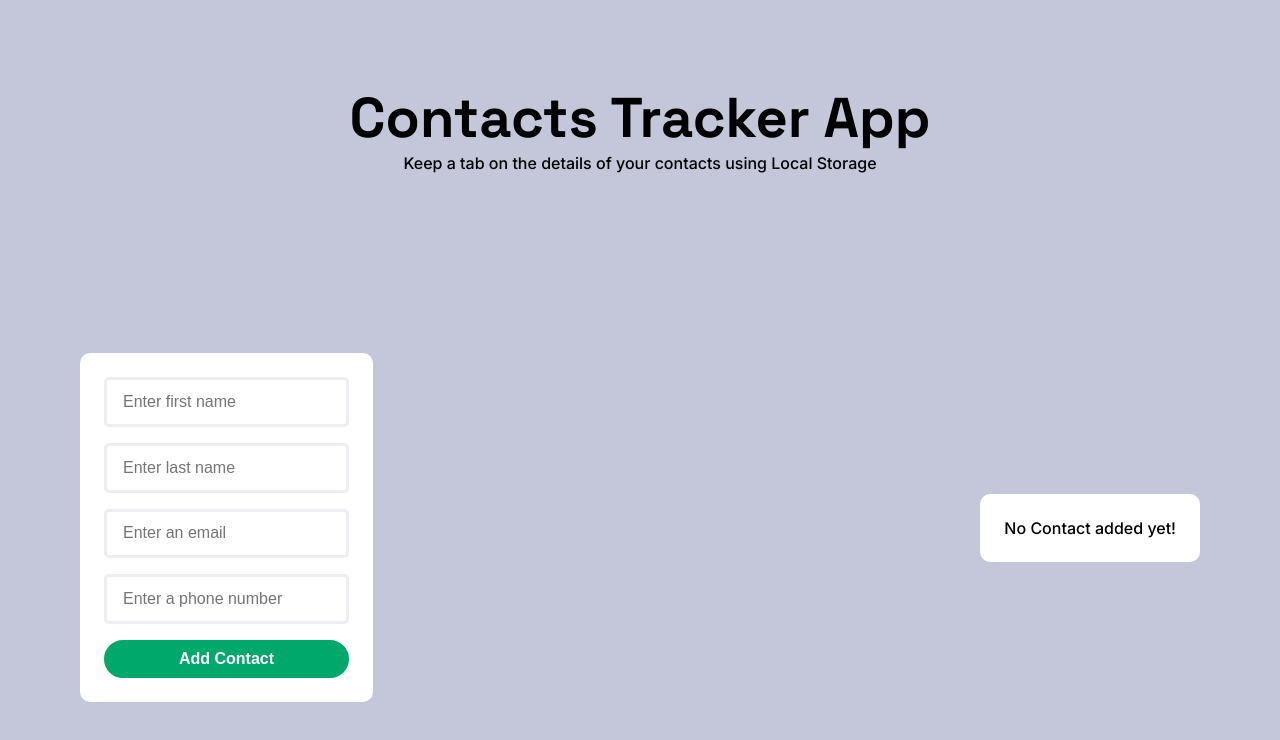
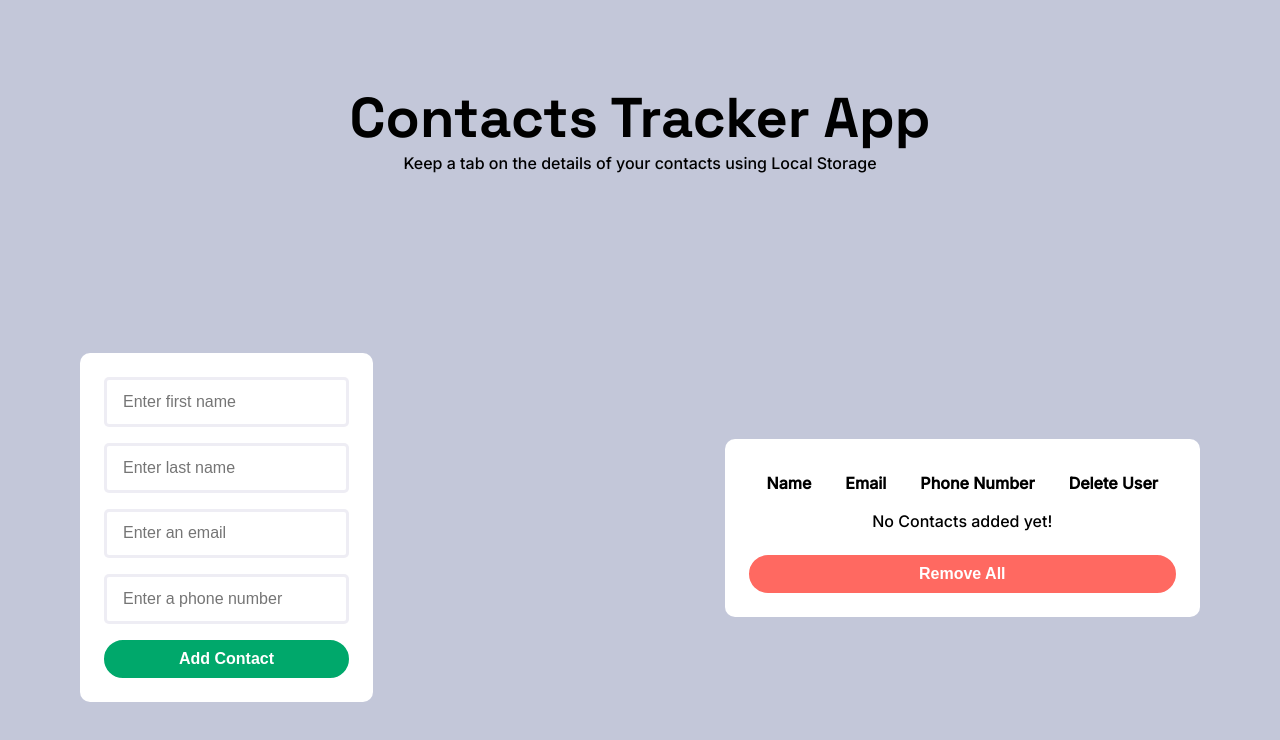
Before and after one commit to nabeelcodes/Contacts-Tracker, a React (Create React App) app: page / in a window 1280 px wide. Shown: the top 740 px of the page. Built offline with nearby package versions, Linux system fonts and the light colour scheme.

Commit message:
Updated logic and made necessary UI changes

```diff
--- a/src/App.js
+++ b/src/App.js
@@ -3,6 +3,7 @@ import { ContactsDisplay, ContactsForm, GenericContainer, GlobalStyles, MainCont
 
 // getting values from localStorage
 const getDataFromLocalStorage = () => {
+   // console.log(`getting data from LS...`);
    try {
       const dataFromLS = localStorage.getItem("ContactsList");
       if (dataFromLS === null) {
@@ -20,12 +21,12 @@ const App = () => {
 
    // run useEffect every time "contacts" array changes(new contact gets added), then push data to localStorage to update it
    useEffect(() => {
-      console.log(`data set to LS`);
+      // console.log(`data set to LS`);
       localStorage.setItem("ContactsList", JSON.stringify(contacts));
    }, [contacts]);
 
    // Delete a contact
-   const deleteUser = (userId) => {
+   const deleteContacts = (userId) => {
       if (contacts) {
          const filteredContacts = contacts.filter((eachContact) => {
             return eachContact.id !== userId;
@@ -44,7 +45,7 @@ const App = () => {
             </header>
             <GenericContainer>
                <ContactsForm userData={contacts} createUser={setContacts} />
-               <ContactsDisplay userData={contacts} deleteUser={deleteUser} deleteAll={setContacts} />
+               <ContactsDisplay userData={contacts} deleteUser={deleteContacts} deleteAll={setContacts} />
             </GenericContainer>
          </MainContainer>
       </>
--- a/src/components/ContactsDisplay.jsx
+++ b/src/components/ContactsDisplay.jsx
@@ -6,9 +6,6 @@ const ContactsDisplay = ({ userData, deleteUser, deleteAll }) => {
 
    return (
       <ContactsDisplayContainer>
-         {contactsListEmpty && <div>No Contact added yet!</div>}
-         {!contactsListEmpty && (
-            <>
          <table>
             <thead>
                <tr>
@@ -18,8 +15,11 @@ const ContactsDisplay = ({ userData, deleteUser, deleteAll }) => {
                   <th>Delete User</th>
                </tr>
             </thead>
-                  <EachContact userData={userData} deleteUser={deleteUser} />
+            {!contactsListEmpty && <EachContact userData={userData} deleteUser={deleteUser} />}
          </table>
+
+         {contactsListEmpty && <p> No Contacts added yet!</p>}
+
          <button
             onClick={() => {
                deleteAll([]);
@@ -27,8 +27,6 @@ const ContactsDisplay = ({ userData, deleteUser, deleteAll }) => {
          >
             Remove All
          </button>
-            </>
-         )}
       </ContactsDisplayContainer>
    );
 };
--- a/src/components/ContactsForm.jsx
+++ b/src/components/ContactsForm.jsx
@@ -1,4 +1,4 @@
-import { useEffect } from "react";
+import { useState, useEffect } from "react";
 import { Formik, Form } from "formik";
 import { phoneRegExp } from "../data/phoneRegExp";
 import { v4 as uuidv4 } from "uuid";
@@ -7,6 +7,9 @@ import FormField from "./FormField";
 import { FormCard } from "./";
 
 const ContactsForm = ({ userData, createUser }) => {
+   const [isData, setIsData] = useState();
+   // console.log(`isData is : ${isData}`);
+
    const initialFormValues = {
       firstName: "",
       lastName: "",
@@ -21,26 +24,30 @@ const ContactsForm = ({ userData, createUser }) => {
       phoneNumber: Yup.string().matches(phoneRegExp, "Phone number is not valid").required("Required"),
    });
 
-   let isData = userData.length < 1 ? false : true;
    useEffect(() => {
-      console.log(`useEffect ran`);
-      isData = userData.length < 1 ? false : true;
-      console.log(`isData value : ${isData}`);
+      // console.log(`useEffect ran`);
+      if (userData.length < 1) {
+         // console.log(`setting isData to false`);
+         setIsData(false);
+      } else {
+         // console.log(`setting isData to true`);
+         setIsData(true);
+      }
    }, [userData]);
 
    const checkDuplicateUser = (newUser) => {
+      let duplicate = false;
+      // console.log(`check duplicate ran`);
       if (isData === true) {
-         let duplicate = false;
-         console.log(`check duplicate ran`);
          userData.map((eachUser) => {
             if (eachUser.firstName === newUser.firstName && eachUser.lastName === newUser.lastName) {
-               console.log(`BRUH2..`);
+               // console.log(`duplicate found, aborting..`);
+               alert(`Contact already exist!`);
                duplicate = true;
             }
             return duplicate;
          });
          if (duplicate) {
-            alert(`Contact already Exists...`);
             return false;
          }
       }
@@ -48,19 +55,16 @@ const ContactsForm = ({ userData, createUser }) => {
    };
 
    const submitHandler = (values, submitProps) => {
-      console.log(`form submit ran`);
+      // console.log(`form submit ran`);
 
       if (checkDuplicateUser(values)) {
          const newValues = { id: uuidv4(), ...values };
          const newUserData = [...userData, newValues];
          createUser(newUserData);
-         console.log(`userAdded`);
-         submitProps.setSubmitting(false);
-         submitProps.resetForm();
-      } else {
-         submitProps.setSubmitting(false);
-         submitProps.resetForm();
+         // console.log(`userAdded`);
       }
+      submitProps.setSubmitting(false);
+      submitProps.resetForm();
    };
 
    return (
--- a/src/components/cssStyles/ContactsDisplayContainer.styled.js
+++ b/src/components/cssStyles/ContactsDisplayContainer.styled.js
@@ -39,4 +39,9 @@ export const ContactsDisplayContainer = styled.div`
       color: rgba(255, 105, 97, 0.85);
       border: 2px solid rgb(255, 105, 97);
    }
+
+   p {
+      text-align: center;
+      padding: 0.5rem 0;
+   }
 `;
```
Lines whose indentation alone changed are shown as unchanged.
